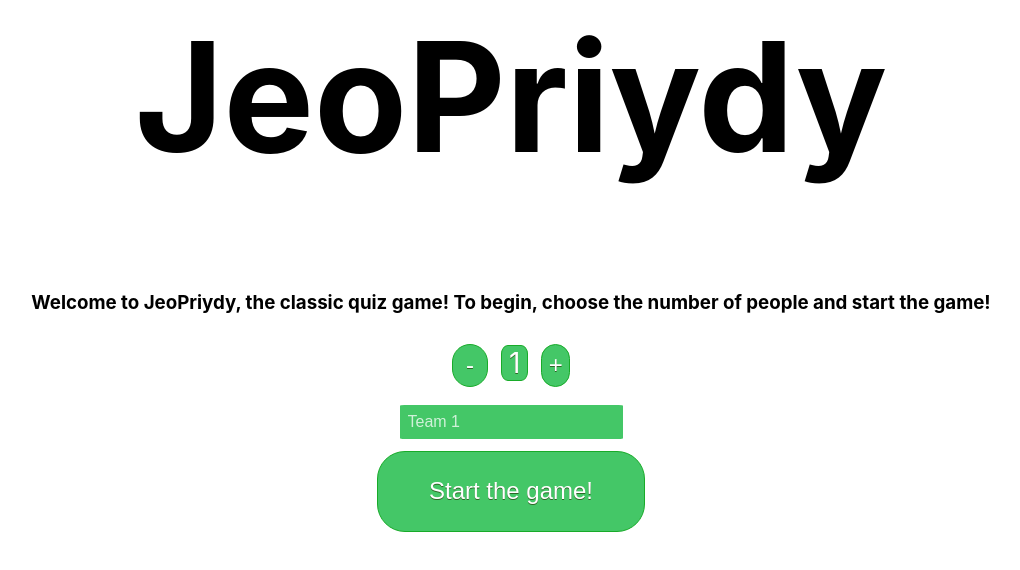
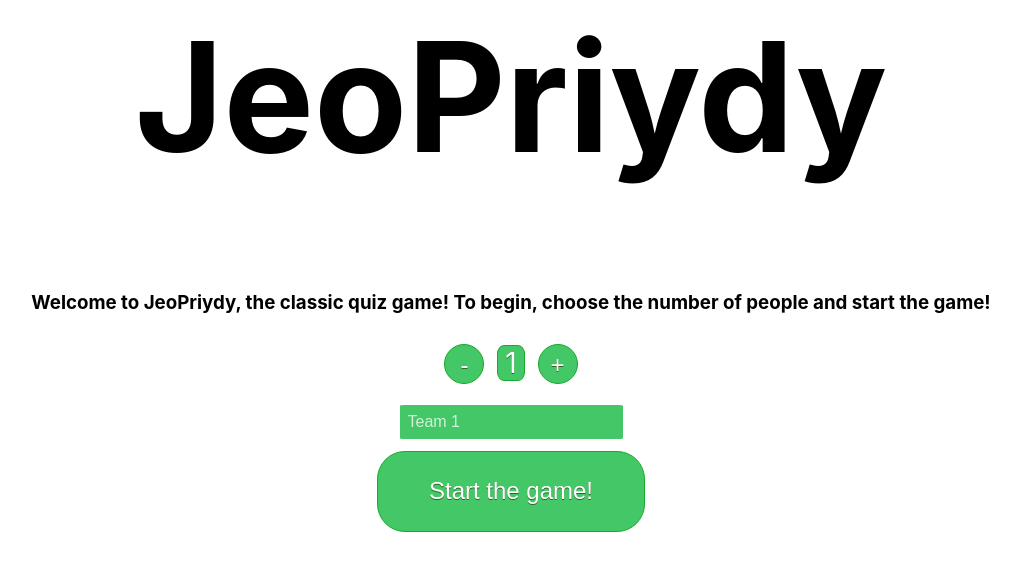
Before and after one commit to priyanshumahey/Jeopardy, a React (Create React App) app in the folder game/: page / in a window 1280 px wide. Shown: the top 570 px of the page, without its empty margins (129-1149 px from the left). Built offline with nearby package versions, Linux system fonts and the light colour scheme.

Commit message:
Project cleaning

```diff
--- a/game/src/App.css
+++ b/game/src/App.css
@@ -65,6 +65,8 @@
   font-size:150%;
   text-shadow:0px 1px 0px #2f6627;
   padding:0.5% 0.5%;
+  width: 40px;
+  height: 40px;
 }
 
 .playbutton:hover {
@@ -96,7 +98,8 @@
   margin-right: 20%;
 }
 
-input {border-style: none;
+input {
+  border-style: none;
   background-color:#44c767;
   outline: none;
   margin: 0.7em;
@@ -140,8 +143,8 @@ input {border-style: none;
   display:inline-block;
   margin: 10px;
   font-size: 20px;
-  background-color: rgb(255, 255, 255);
 }
+
 .butt{
   display:inline-block;
   margin: 10px;
--- a/game/src/App.js
+++ b/game/src/App.js
@@ -26,7 +26,7 @@ const Quest = (props) => {
             <div className="text">
                 {props.dd && <><h1 className="DD">DAILY DOUBLE!!!</h1></>}
                 <h3>{props.text}</h3>
-                {showAnswer && <h1>{props.answer}</h1>}
+                {showAnswer && <h2>{props.answer}</h2>}
                 <br></br>
                 <button onClick={() =>setshowAnswer(!showAnswer)}>Answer</button>
                 <button onClick={props.onClick}>Close</button>
@@ -37,11 +37,12 @@ const Quest = (props) => {
 
 
 const Question = (props) => {
-
+    //Shows you the overlay
     const [showOverlay, setOverlay] = React.useState(true)
+    //Allows you to actually close the overlay
     const [showDisplay, setshowDisplay] = React.useState(false)
 
-
+    //Opens Overlay and toggles points showing
     const openOverlay = () => {
         setOverlay(!showOverlay)
         setshowDisplay(true)
@@ -190,6 +191,7 @@ function App() {
         setNames(formatName(nameArr, players))
         setPoints(Points)
     };
+        //Points increase
     function increasePoint (n) {
         let new_arr = Points[n] + 100
         Points[n] = new_arr
```
Also changed, not shown: 1 other file (tests, documents, lock files or other folders).
